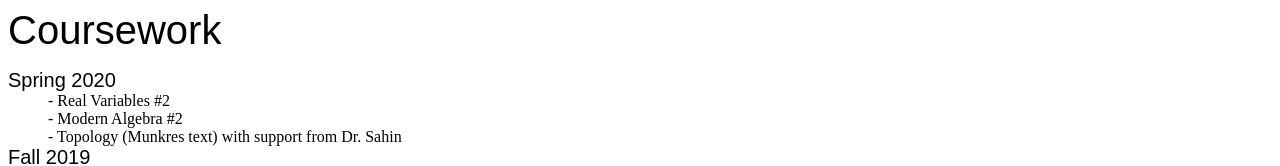
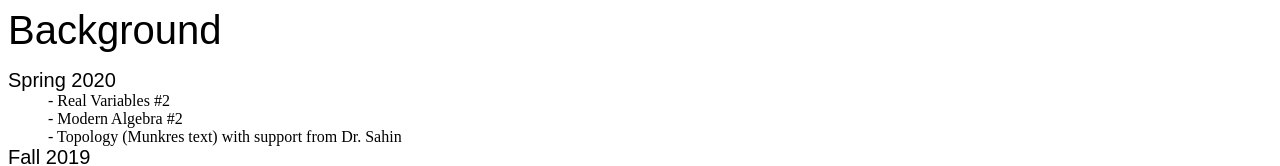
Before and after one commit to loganleland/personal, a plain HTML site: page math.html in a window 1280 px wide. Shown: the top 166 px of the page. Drawn offline with Linux system fonts and the light colour scheme.

Commit message:
Coursework to Background

```diff
--- a/math.html
+++ b/math.html
@@ -7,7 +7,7 @@
 
 <body>
   <a style="font-family: fantasy; color: black; font-size: 40px; text-decoration: none">
-    Coursework
+    Background
   </a>
   <dl>
   <a style="font-family: fantasy; color: black; font-size: 20px; text-decoration: none">
```
